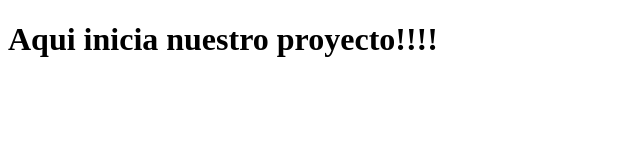
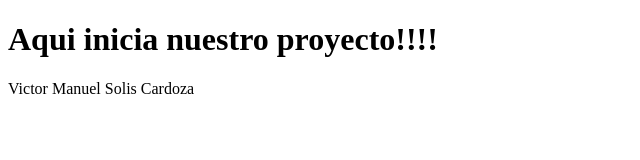
Before and after one commit to AleMaquedaGit/excercise, a plain HTML site: page index.html in a window 1280 px wide. Shown: the whole page, without its empty margins (0-640 px from the left). Drawn offline with Linux system fonts and the light colour scheme.

Commit message:
se agrego parrafo

```diff
--- a/index.html
+++ b/index.html
@@ -7,5 +7,6 @@
   </head>
   <body>
     <h1>Aqui inicia nuestro proyecto!!!!</h1>
+    <p>Victor Manuel Solis Cardoza</p>
   </body>
 </html>
```
